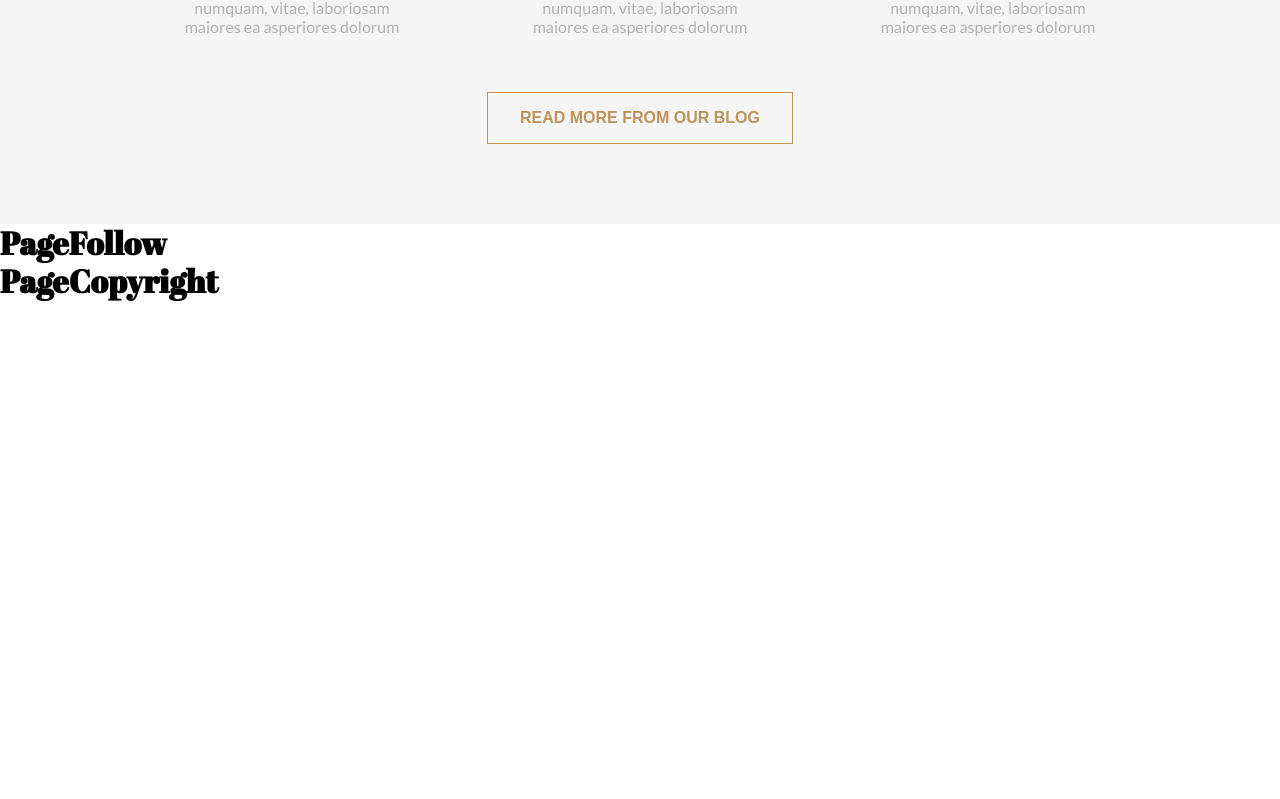
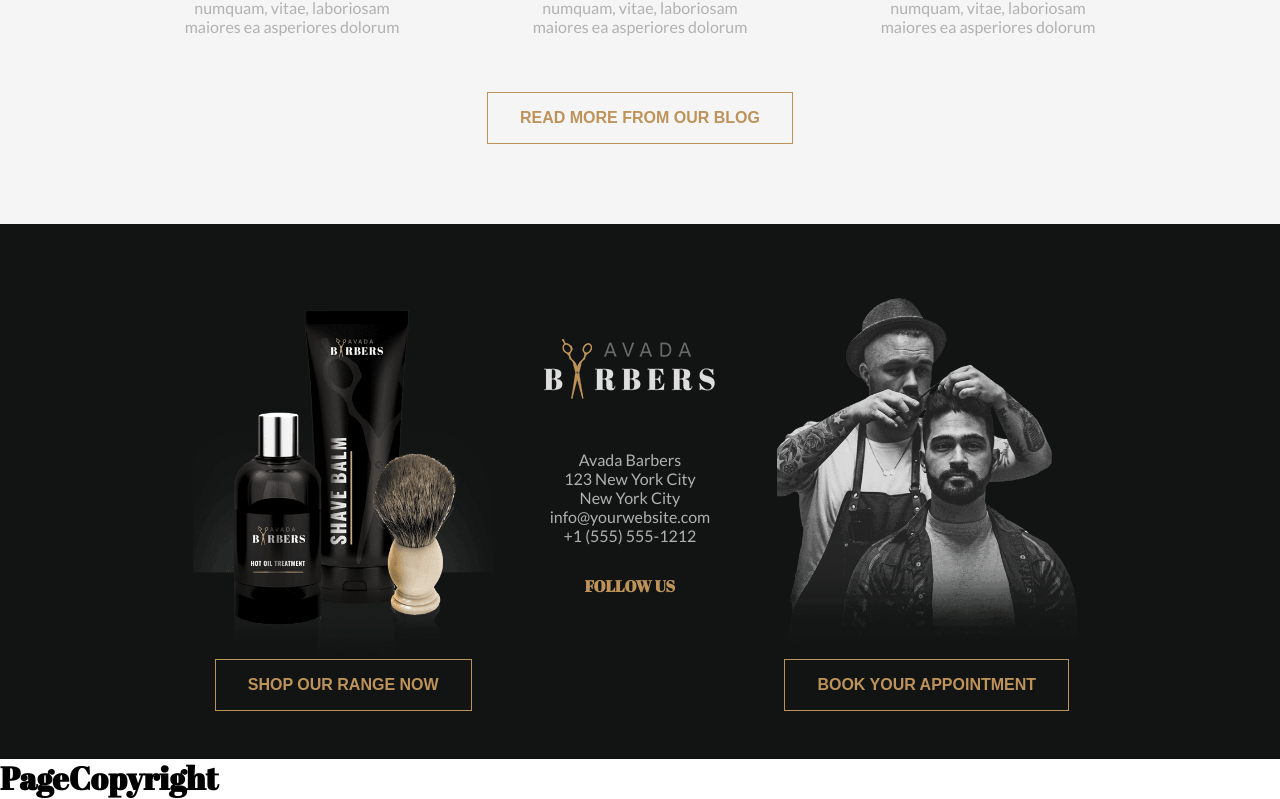
Before and after one commit to Stefano-In91/proj-html-vuejs, a Vue app: page / in a window 1280 px wide. Shown: the part 4333-5132 px from the top of the page. Before the commit the page ends 4635 px from the top, so only its background shows below. Built offline with nearby package versions, Linux system fonts and the light colour scheme.

Commit message:
adds follow section in footer

```diff
--- /dev/null
+++ b/src/assets/json/avada-details.json
@@ -0,0 +1,9 @@
+[
+  {
+    "company_name": "Avada Barbers",
+    "address": "123 New York City",
+    "city": "New York City",
+    "email": "info@yourwebsite.com",
+    "phone_number": "+1 (555) 555-1212"
+  }
+]
--- a/src/components/footer-components/PageFollow.vue
+++ b/src/components/footer-components/PageFollow.vue
@@ -1,11 +1,56 @@
 <script>
+import company_details from "../../assets/json/avada-details.json";
 export default {
   name: "PageFollow",
+  data() {
+    return {
+      avada_details: company_details[0],
+      logo_img: "src/assets/img/avadabarbers-logo-x1.png",
+      shop_img: "src/assets/img/avadabarbers_footer_shop_image.png",
+      appointment_img: "src/assets/img/avadabarbers_footer_appointment_image.png",
+    };
+  },
 };
 </script>
 
 <template>
-  <h1>PageFollow</h1>
+  <section id="follow-us">
+    <div class="container flex-between-center text-center">
+      <div>
+        <img :src="shop_img" alt="shop" />
+        <button>Shop our range Now</button>
+      </div>
+      <div>
+        <img class="logo" :src="logo_img" alt="logo" />
+        <ul>
+          <li v-for="detail in avada_details">
+            <p>{{ detail }}</p>
+          </li>
+        </ul>
+        <h4>Follow Us</h4>
+      </div>
+      <div>
+        <img :src="appointment_img" alt="appointment" />
+        <button>Book your Appointment</button>
+      </div>
+    </div>
+  </section>
 </template>
 
-<style lang="scss" scoped></style>
+<style lang="scss" scoped>
+#follow-us {
+  background-color: var(--darkbg-color);
+  padding: 2rem 0 3rem;
+  img:not(.logo) {
+    height: 400px;
+    width: 300px;
+    object-fit: cover;
+  }
+  .logo {
+    margin-bottom: 3rem;
+  }
+  h4 {
+    margin: 2rem 0;
+  }
+}
+</style>
```
